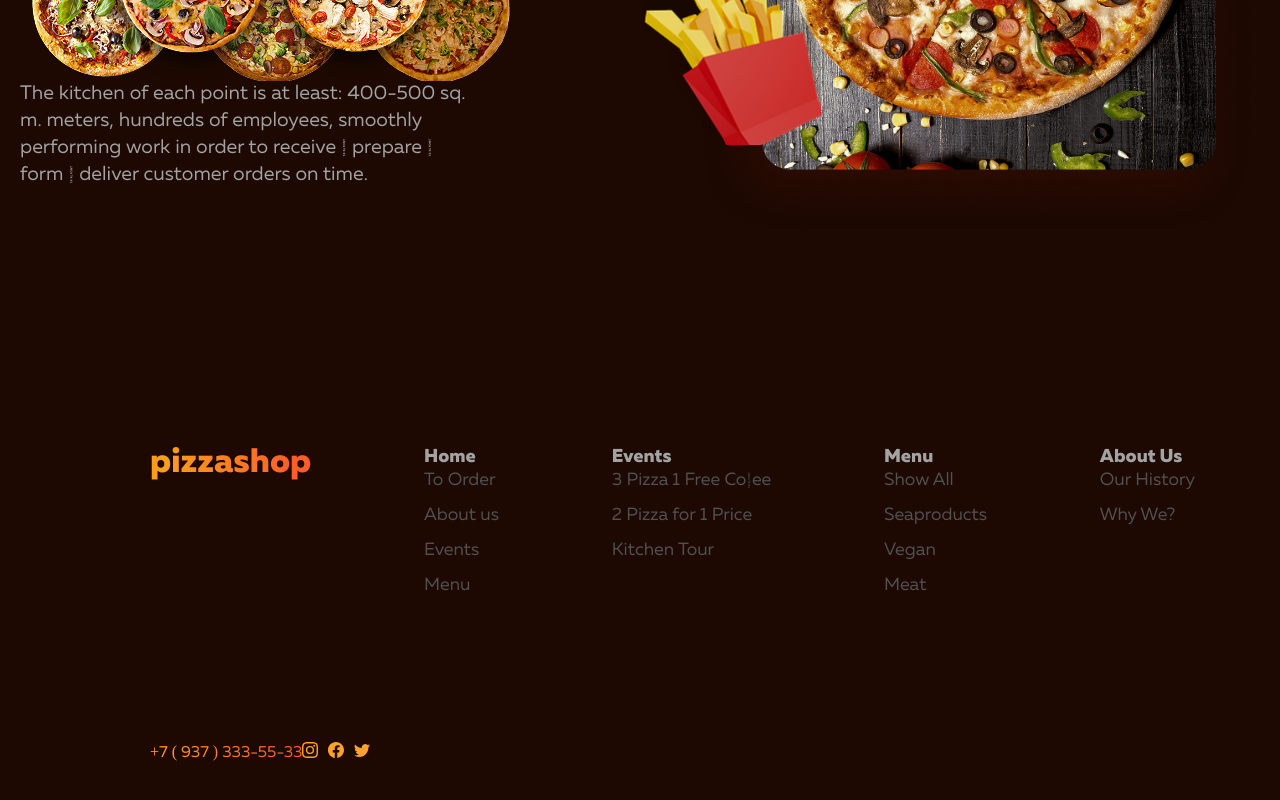
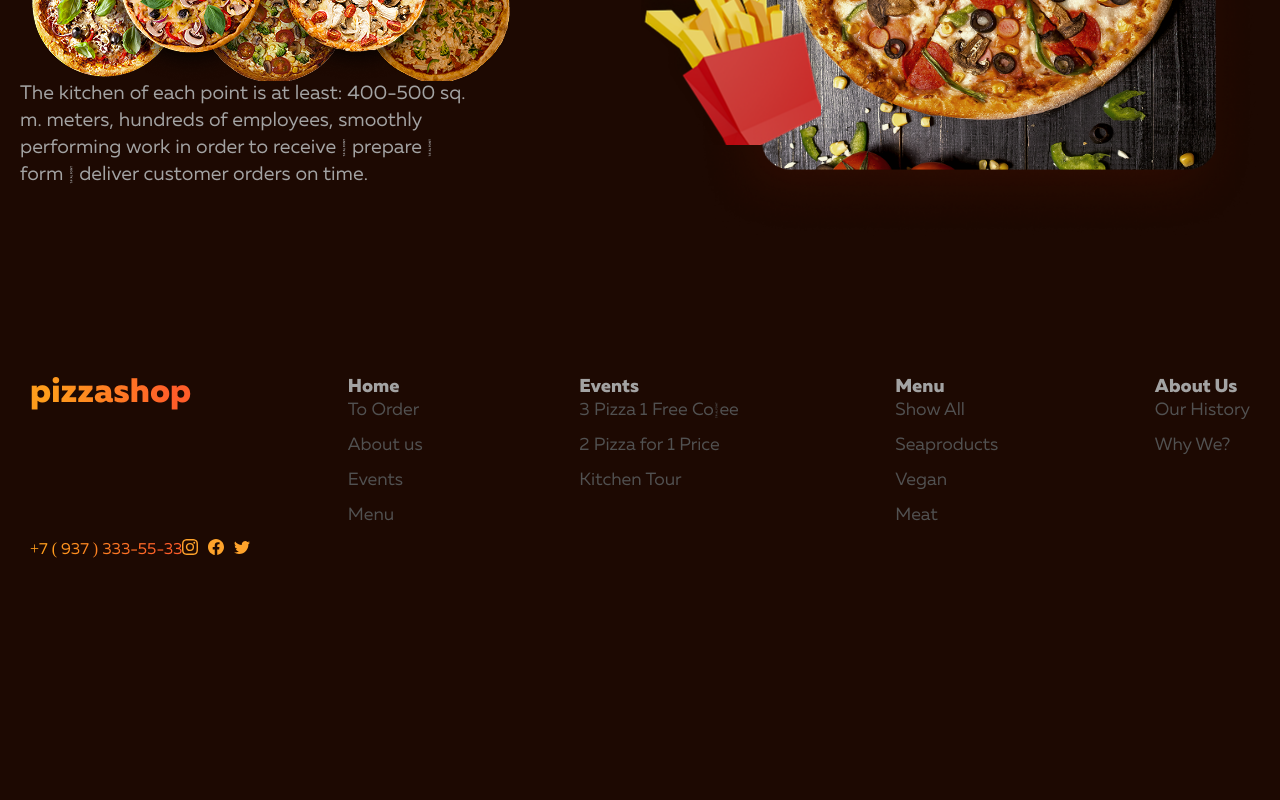
Before and after one commit to sherzodxon/pizzashop, a plain HTML site: page index.html in a window 1280 px wide. Shown: the part 3622-4422 px from the top of the page. After the commit the page ends 4184 px from the top, so only its background shows below. Drawn offline with Linux system fonts and the light colour scheme; a web font is replaced by a local one.

Commit message:
test1 footer

```diff
--- a/scss/blocks/_footer.scss
+++ b/scss/blocks/_footer.scss
@@ -5,10 +5,6 @@
 .footer__container {
     display: flex;
     justify-content: space-between;
-    padding-top: 70px;
-    padding-left: 130px;
-    padding-bottom: 63px;
-    padding-right: 65px;
     flex-wrap: wrap;
 }
 .footer__tel{
```
Also changed, not shown: css/main.css.
